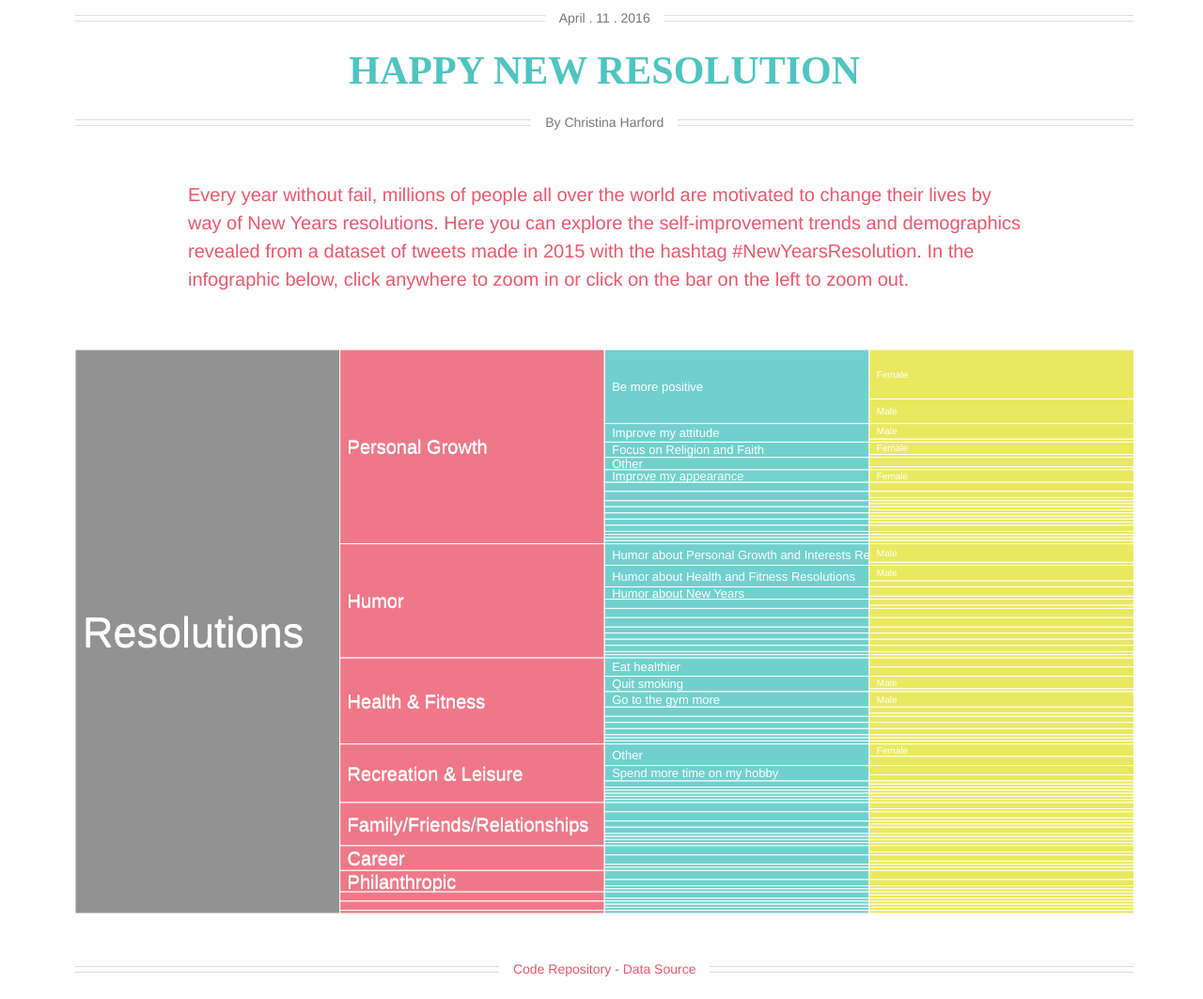
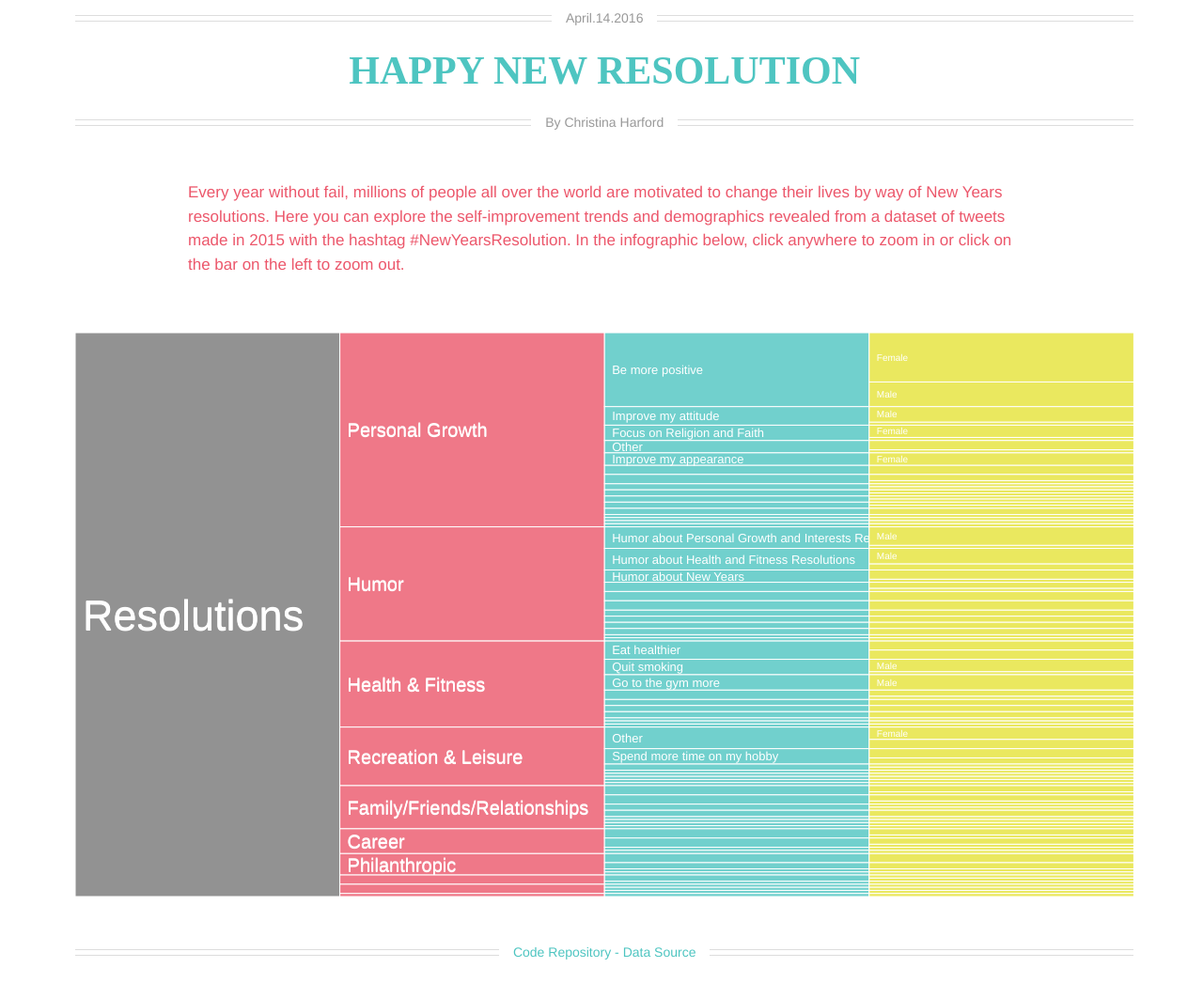
Before and after one commit to cgharford/J583-Project3, a plain HTML site: page index.html in a window 1280 px wide. Shown: the part 40-1103 px from the top of the page at 94% size. Drawn offline with Linux system fonts and the light colour scheme; a web font is replaced by a local one.

Commit message:
Wrapping up

```diff
--- a/css/style.css
+++ b/css/style.css
@@ -1,8 +1,3 @@
-/* Twinkling star effects are not my own; they are available at
-http://www.script-tutorials.com/night-sky-with-twinkling-stars/
-Copyright (c) Script Tutorials. All rights reserved.
- */
-
 body {
     margin: 0;
     font-size: 14px;
@@ -41,6 +36,7 @@ h1 {
     font-size: 4em;
     text-shadow: 0 0 40px #ffbab3;
 }
+
 article {
     max-width: 600px;
     overflow: hidden;
@@ -50,15 +46,18 @@ article {
 .subtitle {
     margin: 0 0 2em 0;
 }
+
 .fancy {
     line-height: 0.5;
     text-align: center;
 }
+
 .fancy span {
     display: inline-block;
     position: relative;
-  color: #777;
+    color: #999;
 }
+
 .fancy span:before,
 .fancy span:after {
     content: "";
@@ -70,10 +69,12 @@ article {
     width: 1000px;
     overflow: hidden;
 }
+
 .fancy span:before {
     right: 100%;
     margin-right: 15px;
 }
+
 .fancy span:after {
     left: 100%;
     margin-left: 15px;
@@ -82,7 +83,7 @@ article {
 .instructions {
     color: #EC576B;
     font-family: "Helvetica";
-    font-size: 20px;
+    font-size: 17px;
     text-align: left;
     margin: 30px 200px;
     font-weight: 200;
@@ -216,18 +217,13 @@ text {
 }
 
 .footer-link {
-    color: white;
+    color: #4EC5C1;
 }
 
 .footer-link:link, .footer-link:visited {
-    color: #EC576B;
+    color: #4EC5C1;
 }
 
 .footer-link:hover {
     color: #ccc;
 }
-
-.footer-icon {
-    color: #EC576B;
-    padding: 0em 7px;
-}
--- a/index.html
+++ b/index.html
@@ -2,7 +2,6 @@
 <html>
     <head>
         <meta http-equiv="Content-Type" content="text/html;charset=utf-8"/>
-        <link rel="stylesheet" href="https://maxcdn.bootstrapcdn.com/font-awesome/4.6.1/css/font-awesome.min.css">
         <link href='https://fonts.googleapis.com/css?family=Inknut+Antiqua' rel='stylesheet' type='text/css'>
         <link type="text/css" rel="stylesheet" href="css/style.css"/>
         <script type="text/javascript" src="js/jquery-1.12.3.min.js"></script>
@@ -12,11 +11,13 @@
     <body>
         <div id="twinkling">
             <div id="wrapper">
+                <!-- Header -->
                 <div id=header>
-                    <p class="subtitle fancy"><span>April . 11 . 2016</span></p>
+                    <p class="subtitle fancy"><span>April.14.2016</span></p>
                     <h1>Happy New Resolution</h1>
                     <p class="subtitle fancy"><span>By Christina Harford</span></p>
                 </div>
+                <!-- Information and intructions -->
                 <p class="instructions">
                     Every year without fail, millions of people all over the world are
                     motivated to change their lives by way of New Years resolutions.
@@ -25,12 +26,13 @@
                     #NewYearsResolution. In the infographic below, click anywhere to zoom in or click on
                     the bar on the left to zoom out.
                 </p>
+                <!-- SVG will be placed here -->
                 <div id="content"></div>
+                <!-- Footer and links to credits-->
                 <div id="footer">
                     <p class="subtitle fancy">
                         <span>
                             <a href="https://github.com/cgharford/J583-Project3" class="footer-link">Code Repository -</a>
-                            <!-- <i class="fa fa-star footer-icon" aria-hidden="true"></i> -->
                             <a href="http://www.crowdflower.com/data-for-everyone/" class="footer-link"> Data Source</a>
                         </span>
                     </p>
```
Also changed, not shown: js/app.js (+8 -1 lines). Lines whose indentation alone changed are shown as unchanged.
